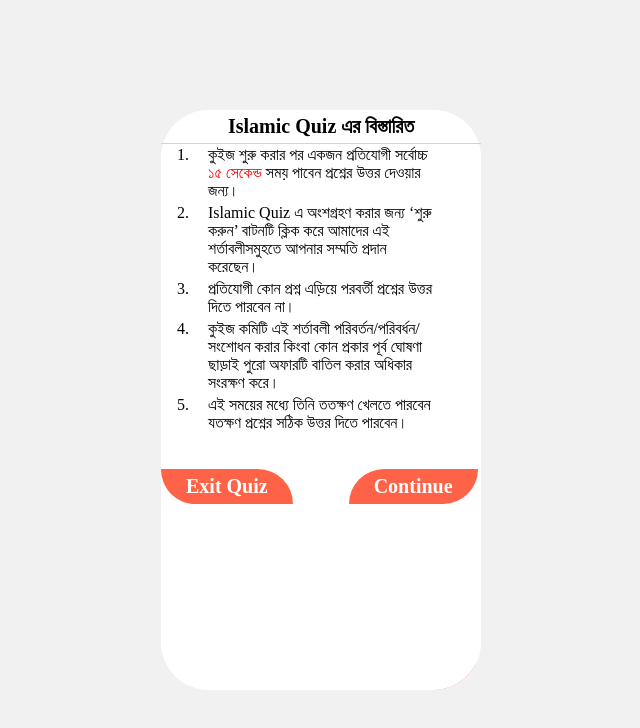
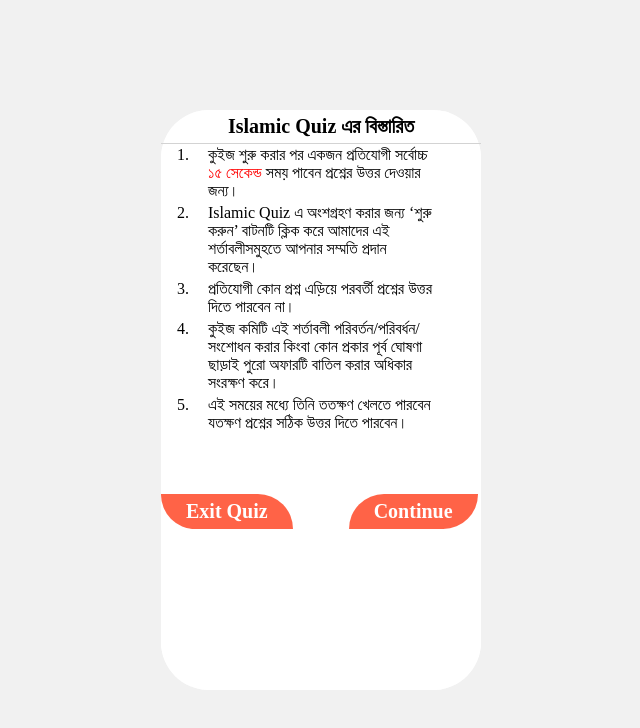
Before and after one commit to NasimSyl/quiz, a plain HTML site: page index.html in a window 1280 px wide. Both pictures are taken after a click on the button "Start Quiz". Shown: the whole page, without its empty margins (319-959 px from the left). Drawn offline with Linux system fonts and the light colour scheme.

Commit message:
Update style.css

```diff
--- a/style.css
+++ b/style.css
@@ -44,7 +44,7 @@ body {
 }
 .MyBtn{
     margin-left: 195px !important;
-    margin-top: 175px;
+    margin-top: 150px;
     width: 60%;
 
 }
@@ -111,7 +111,7 @@ ol li{
   cursor: pointer;
   margin-top: 1px;
   transition: 0.2s ease-in-out;
-  margin-top: 35px;
+  margin-top: 60px;
 }
 .Buttons button:hover{
   background-color: rgb(29, 194, 194);
```
